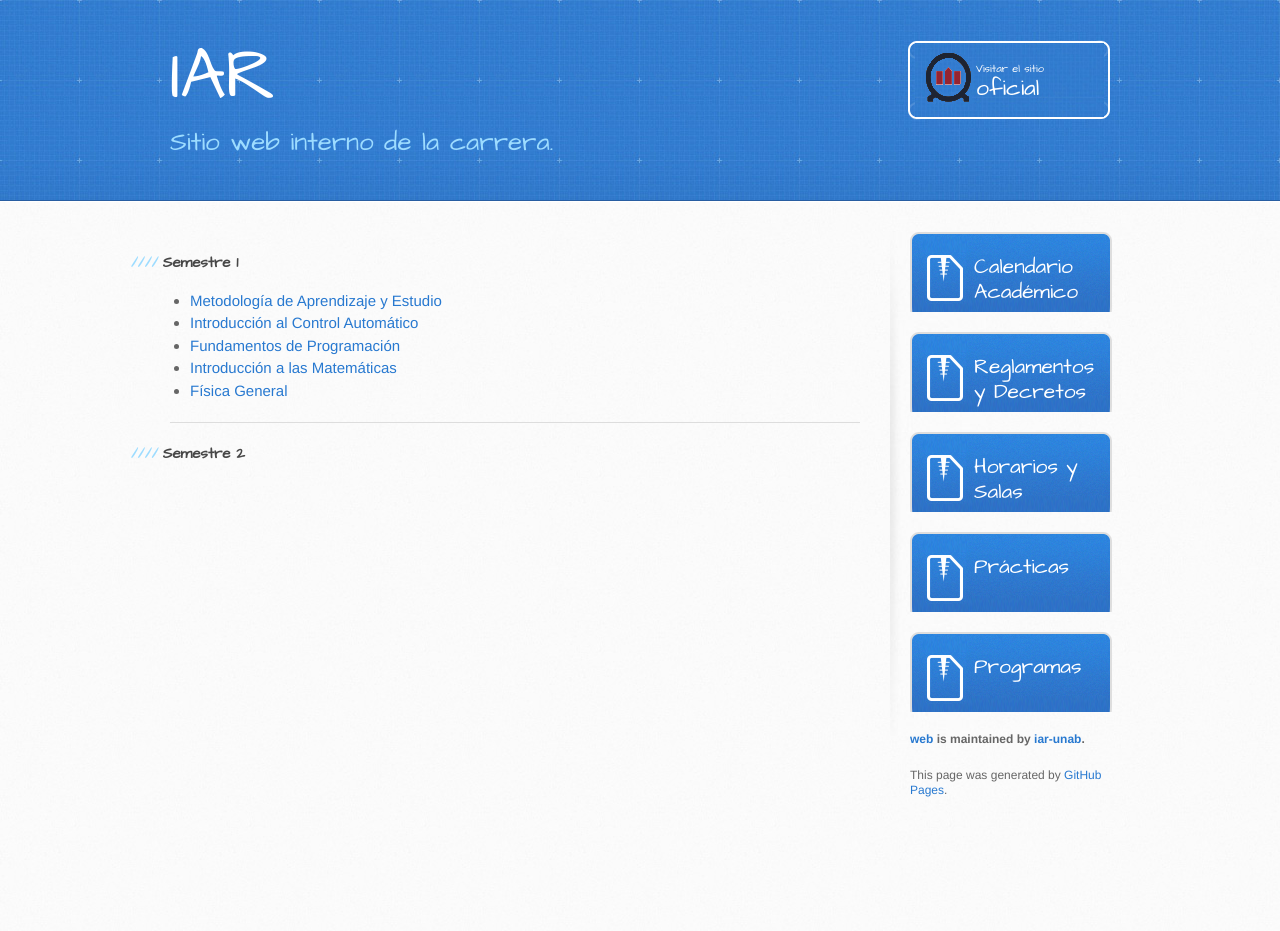
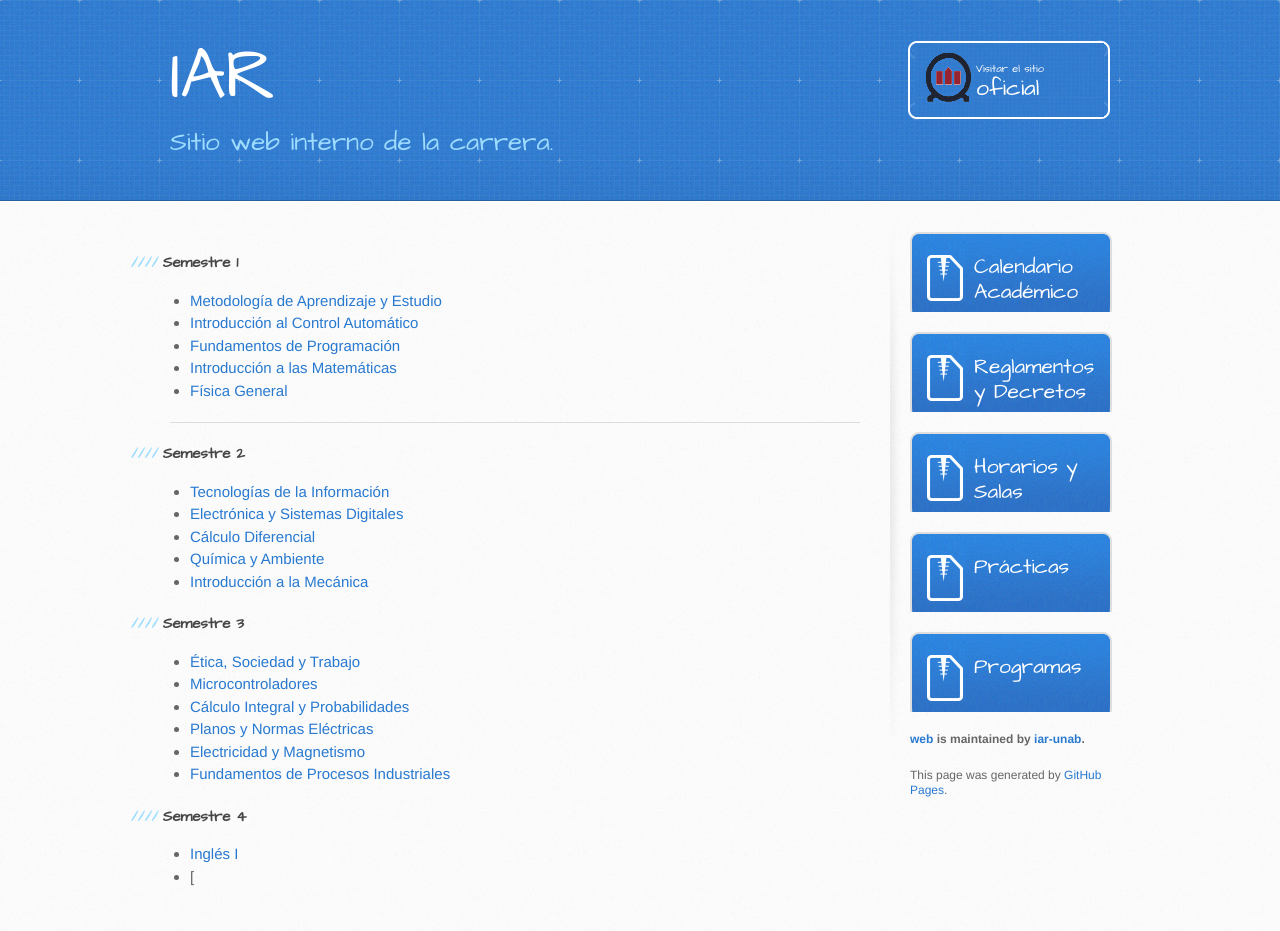
Before and after one commit to iar-unab/web, a Jekyll site: the page built from programas/index.md, in a window 1280 px wide. Built offline with Jekyll 4.4.1, drawn with Linux system fonts in a browser that asks for light colours; our own code applies the rules of GitHub Pages for plain Markdown files; before the commit the page ends 900 px from its top, so only the background shows below that.

Commit message:
last update

```diff
--- a/programas/index.md
+++ b/programas/index.md
@@ -9,3 +9,23 @@
 * * *
 
 #### Semestre 2
+
+* [Tecnologías de la Información](https://iar-unab.github.io/web/programas/FIC1603.pdf){:target="_blank"}
+* [Electrónica y Sistemas Digitales](https://iar-unab.github.io/web/programas/AUT1303.pdf){:target="_blank"}
+* [Cálculo Diferencial](https://iar-unab.github.io/web/programas/FMM112.pdf){:target="_blank"}
+* [Química y Ambiente](https://iar-unab.github.io/web/programas/QUI070.pdf){:target="_blank"}
+* [Introducción a la Mecánica](https://iar-unab.github.io/web/programas/FMF025.pdf){:target="_blank"}
+
+#### Semestre 3
+
+* [Ética, Sociedad y Trabajo](https://iar-unab.github.io/web/programas/FIC1602.pdf){:target="_blank"}
+* [Microcontroladores](https://iar-unab.github.io/web/programas/AUT1304.pdf){:target="_blank"}
+* [Cálculo Integral y Probabilidades](https://iar-unab.github.io/web/programas/FMM214.pdf){:target="_blank"}
+* [Planos y Normas Eléctricas](https://iar-unab.github.io/web/programas/AUT1401.pdf){:target="_blank"}
+* [Electricidad y Magnetismo](https://iar-unab.github.io/web/programas/FMF144.pdf){:target="_blank"}
+* [Fundamentos de Procesos Industriales](https://iar-unab.github.io/web/programas/IND1205.pdf){:target="_blank"}
+
+#### Semestre 4
+
+* [Inglés I](https://iar-unab.github.io/web/programas/ING119.pdf){:target="_blank"}
+* [
```
Also changed, not shown: 24 other files.
